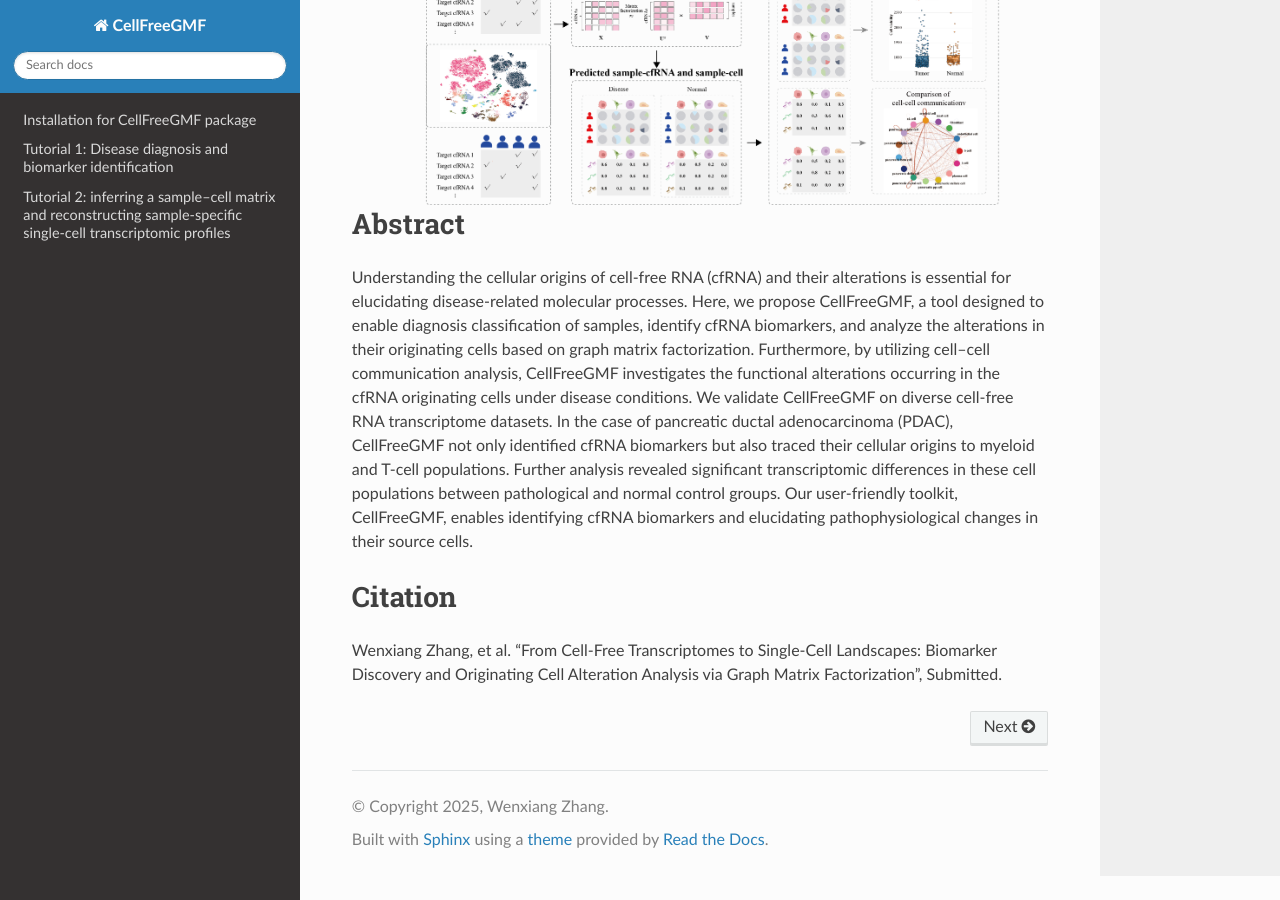
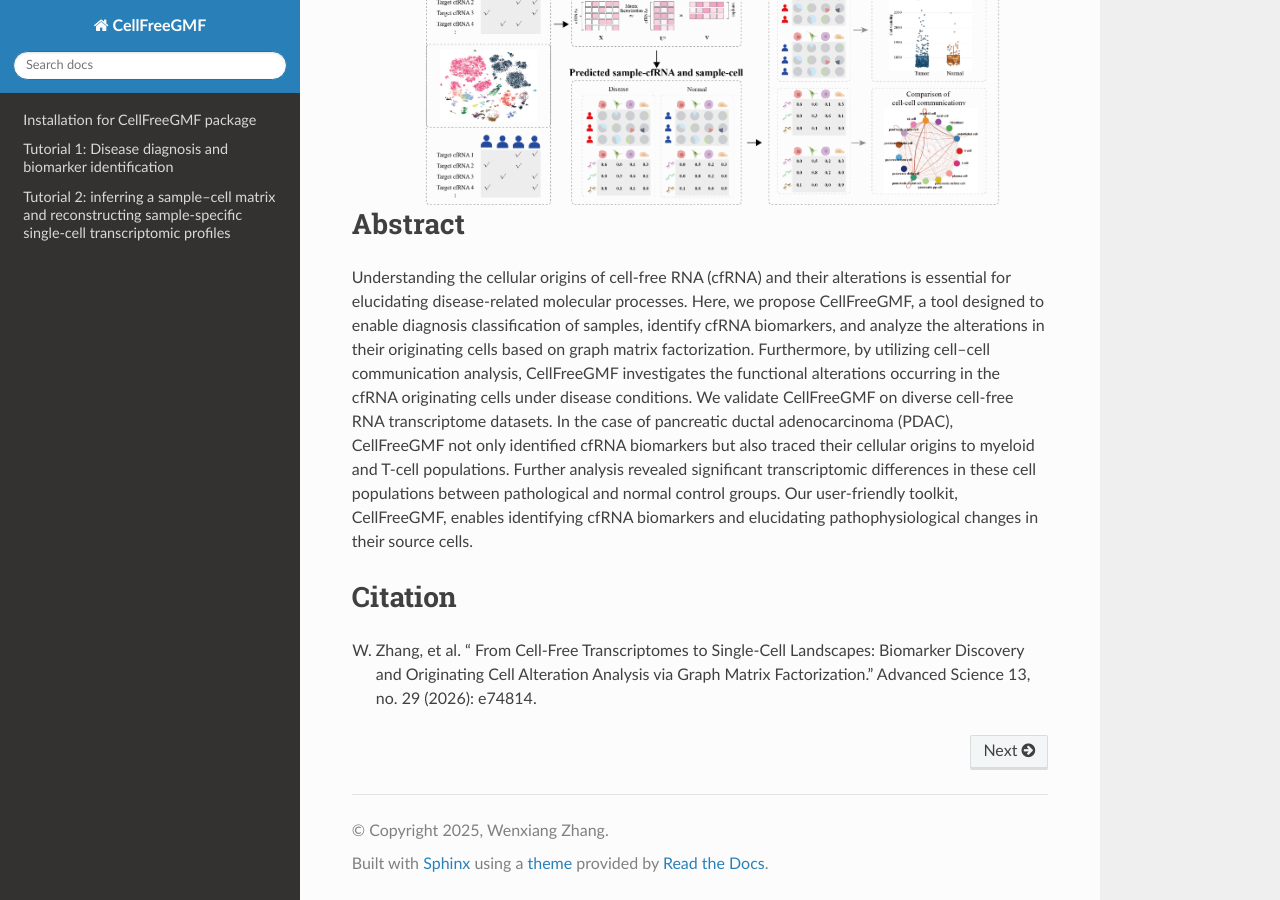
Before and after one commit to zwx94/CellFreeGMF_Tutorials, a Sphinx documentation site: the page built from source/index.rst, in a window 1280 px wide and 900 px high, scrolled down 1375 px. Built offline with Sphinx 7.4.7 and the Read the Docs theme 3.1.0, drawn with Linux system fonts in a browser that asks for light colours; pages that are not in the unit, such as notebooks, are missing from menus.

Commit message:
Update index.rst

```diff
--- a/source/index.rst
+++ b/source/index.rst
@@ -25,4 +25,4 @@
 
 Citation
 ========
-Wenxiang Zhang, et al. "From Cell-Free Transcriptomes to Single-Cell Landscapes: Biomarker Discovery and Originating Cell Alteration Analysis via Graph Matrix Factorization", Submitted.
+W. Zhang, et al. “ From Cell-Free Transcriptomes to Single-Cell Landscapes: Biomarker Discovery and Originating Cell Alteration Analysis via Graph Matrix Factorization.” Advanced Science 13, no. 29 (2026): e74814.
```
